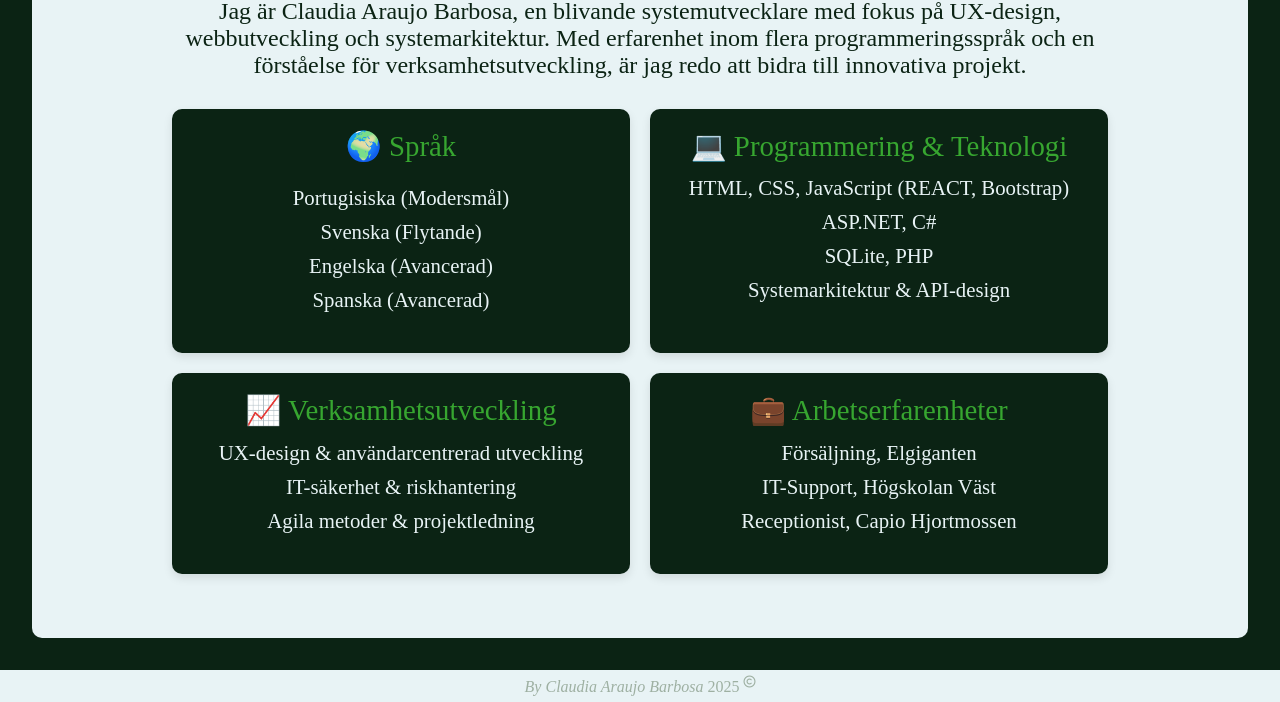
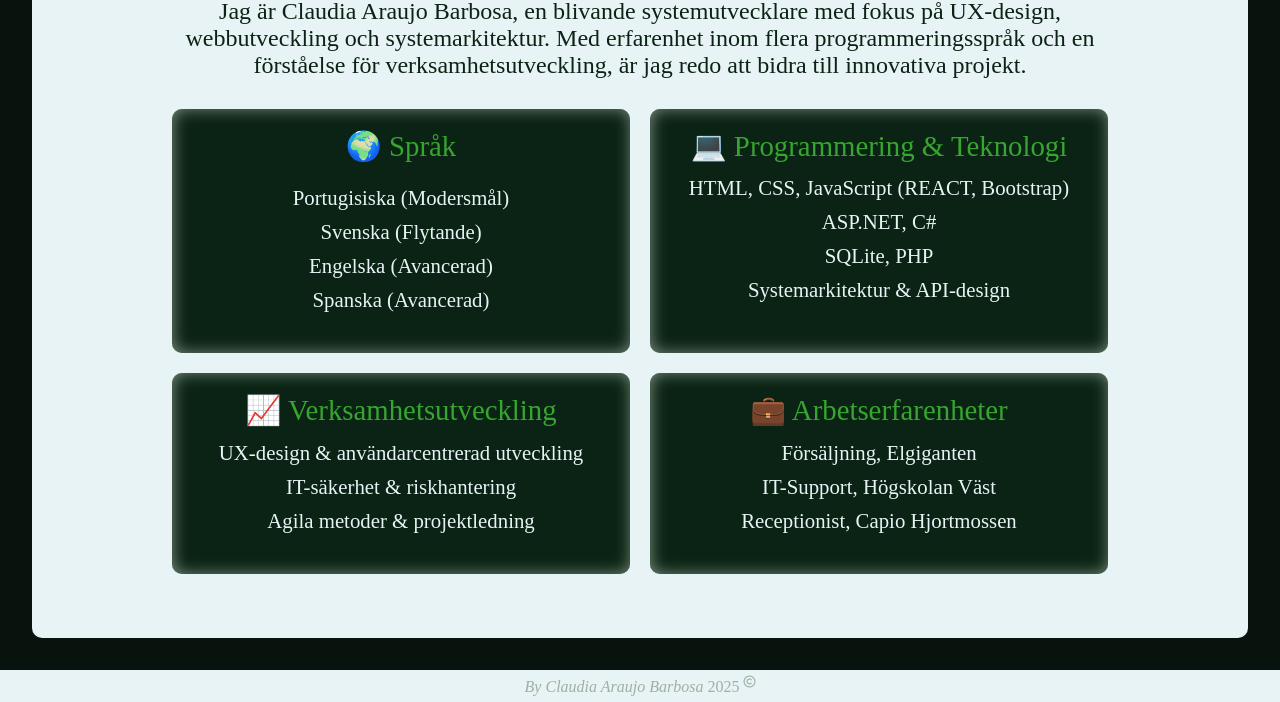
Before and after one commit to ClaudiaABarbosa/Portifolio, a plain HTML site: page aboutMe.html in a window 1280 px wide. Shown: the part 228-930 px from the top of the page. Drawn offline with nearby package versions, Linux system fonts and the light colour scheme.

Commit message:
Link and background-color updated

```diff
--- a/styles/aboutme.css
+++ b/styles/aboutme.css
@@ -38,7 +38,7 @@
     color: var(--primary-color);
     padding: 20px;
     border-radius: 10px;
-    box-shadow: 0px 4px 10px rgba(0, 0, 0, 0.1);
+    box-shadow: inset 1px 0px 16px 0px  rgba(158, 176, 162, 0.75);
 }
 
 .about-me__section h2 {
--- a/styles/styles.css
+++ b/styles/styles.css
@@ -5,12 +5,13 @@
     --primary-color:#e8f3f5;
     --secondary-color:#0b2314;
     --highlight-color:#37a630;
+    --background-color: rgb(7, 19, 12) ;
     --text-color: #9eb0a2;
     --primary-font: "Domine", serif;
 }
 
 body{
-    background-color: var(--secondary-color);
+    background-color: var(--background-color);
     font: var(--primary-font);
     display: flex;
     flex-direction: column;
```
Also changed, not shown: index.html (+1 -1 lines).
